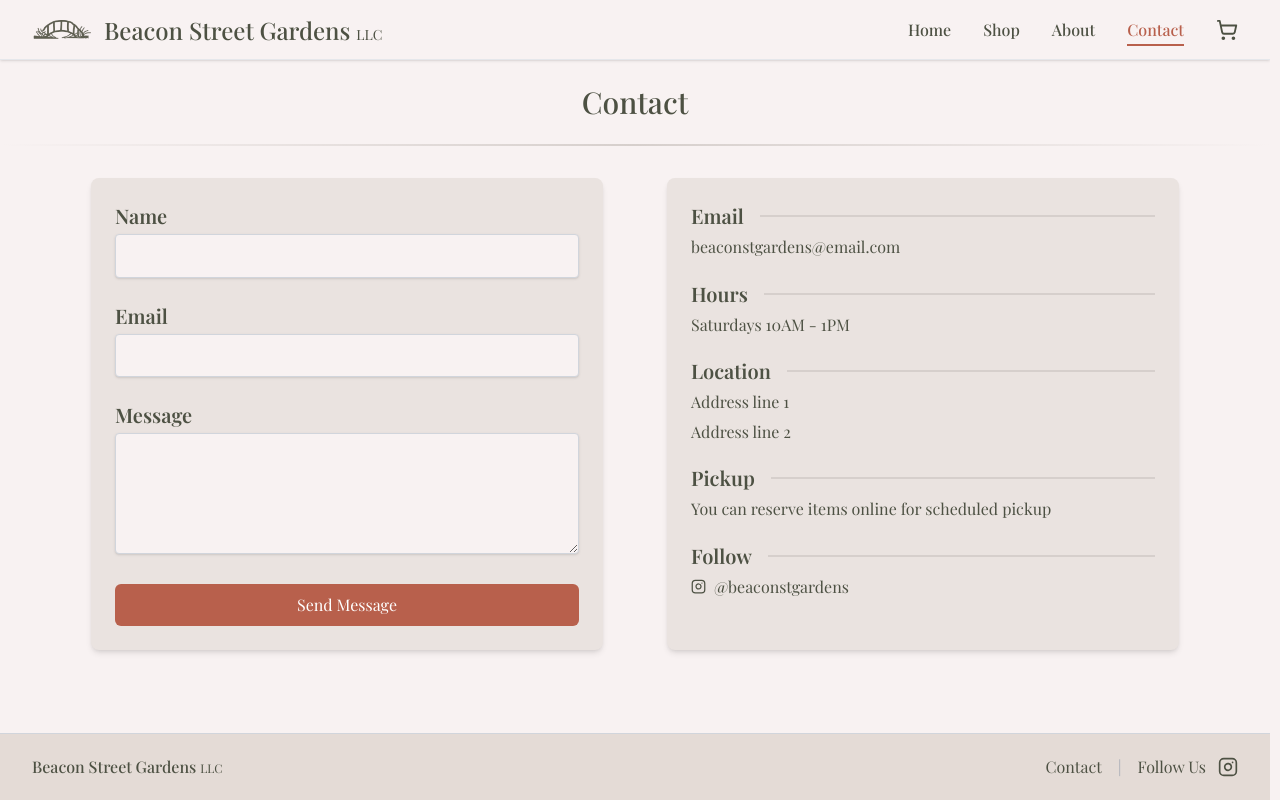
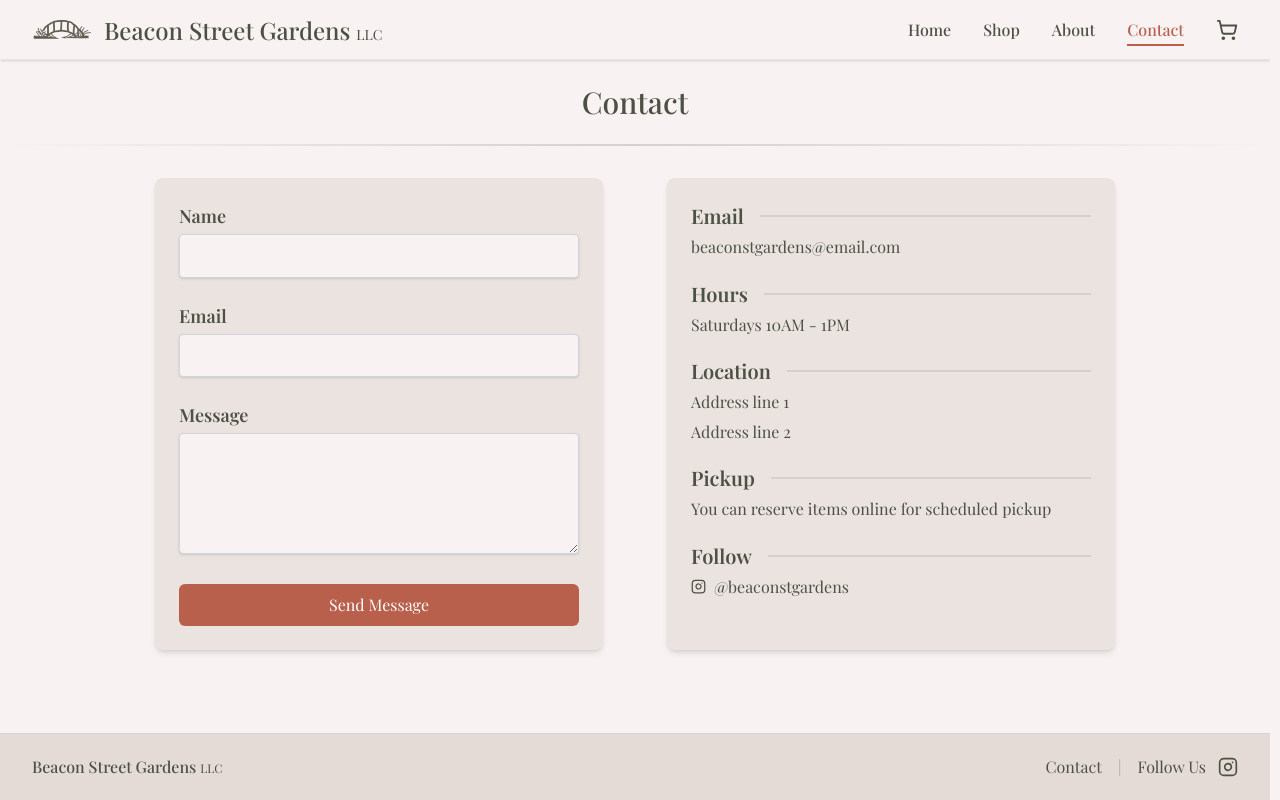
Before and after one commit to ccarmaa/Garden-Produce-Website, a Next.js app: page /contact in a window 1280 px wide. Built offline with nearby package versions, Linux system fonts and the light colour scheme; a web font is replaced by a local one.

Commit message:
fix contact page sizing

```diff
--- a/app/contact/page.tsx
+++ b/app/contact/page.tsx
@@ -7,7 +7,7 @@ import { Instagram } from 'lucide-react';
 const contactStyles = {
   h2: "text-xl font-semibold",
   infoSpan: "flex gap-4 items-center",
-  label: "block text-xl font-semibold mb-1",
+  label: "block text-lg font-semibold mb-1",
   input: "w-full mb-6 bg-(--header) border border-gray-300 rounded-sm shadow-sm px-3 py-2 focus:outline-none focus:ring-1 focus:ring-(--input-border)"
 }
 
@@ -19,19 +19,24 @@ const DecLine = () => (
 
 export default function ContactPage() {
 
+  /* TODO: Handle form submission
+     - validate input
+     - set error state
+     - use Web3Forms to send email?
+  */
   function submitForm(){
     alert("form submitted");
   }
 
   return (
-    <main>
+    <div className="bg-(--header)">
       <h1 className="text-3xl font-medium text-center my-6">Contact</h1>
       {/* <hr className="w-9/10 mx-auto border-(--card-border) mb-5"></hr> */}
       <hr className="border-0 h-[2px] bg-gradient-to-r from-transparent via-(--card-border) to-transparent" />
-      <div className="relative flex max-w-6xl mx-auto my-8">
+      <div className="relative flex max-w-5xl mx-auto my-8">
         {/* Contact form */}
         <div className="relative w-1/2">
-          <Form action={submitForm} className="max-w-lg mx-auto p-6 bg-(--secondary) shadow-md rounded-lg">
+          <Form action={submitForm} className="max-w-md mx-auto p-6 bg-(--secondary) shadow-md rounded-lg">
             {/* Name */}
             <label htmlFor="senderName" className={`${contactStyles.label}`}>Name</label>
             <input type="text" name="senderName" className={`${contactStyles.input}`} />
@@ -49,7 +54,7 @@ export default function ContactPage() {
         </div>
 
         {/* Store Information */}
-        <div className="relative w-1/2 max-w-lg mx-auto p-6 bg-(--secondary) shadow-md rounded-lg space-y-1">
+        <div className="relative w-1/2 max-w-md mx-auto p-6 bg-(--secondary) shadow-md rounded-lg space-y-1">
           <span className={`${contactStyles.infoSpan}`}>
             <h2 className={`${contactStyles.h2}`}>Email</h2>
             <DecLine />
@@ -85,6 +90,6 @@ export default function ContactPage() {
           </span>
         </div>
       </div>
-    </main>
+    </div>
   );
 }
```
